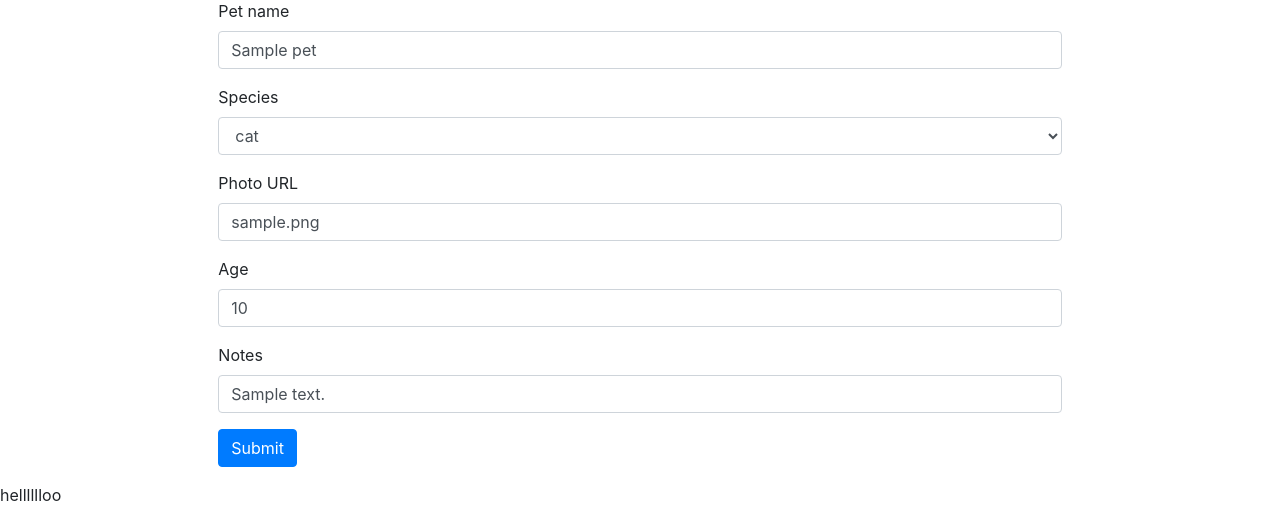
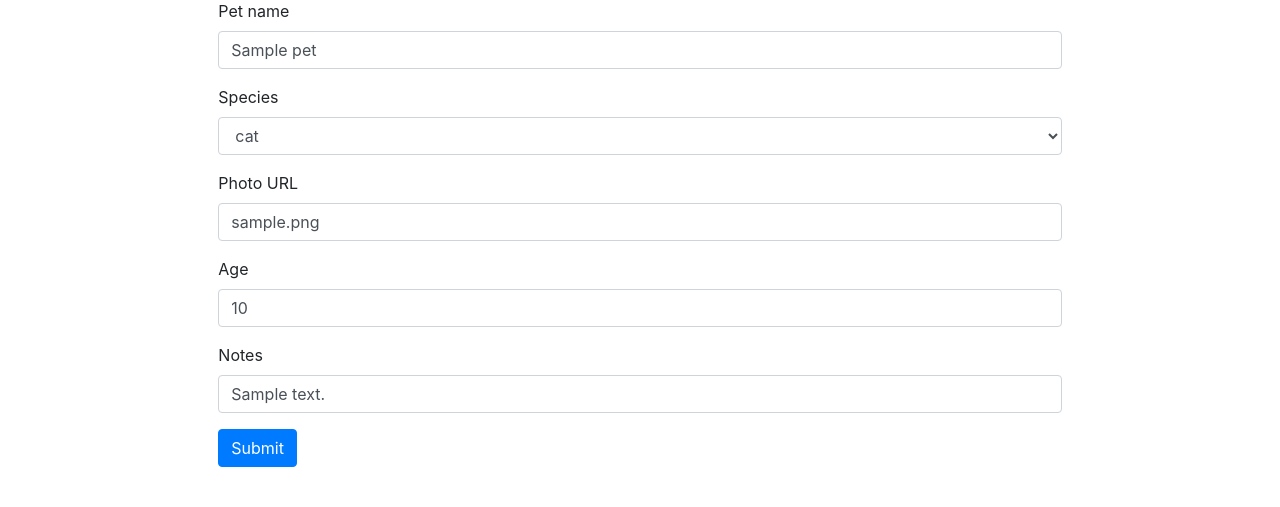
Before and after one commit to VirginiaWu11/24_1_WTForms_Adoption_Agency, a Flask app: page /1 in a window 1280 px wide. Shown: the part 512-1019 px from the top of the page. After the commit the page ends 979 px from the top, so only its background shows below. Run offline with Flask 2, Linux system fonts and the light colour scheme; tables that the repository leaves empty hold one stand-in row (values such as "Sample post"); grey boxes marked "Sample" are stand-in pictures; some libraries are stand-ins or nearby versions.

Commit message:
delete test

```diff
--- a/templates/base.html
+++ b/templates/base.html
@@ -13,6 +13,6 @@
     <title>{% block title %}{% endblock %}</title>
   </head>
   <body>
-    <div class="container">{% block content %}{% endblock %}helllllloo</div>
+    <div class="container">{% block content %}{% endblock %}</div>
   </body>
 </html>
```
